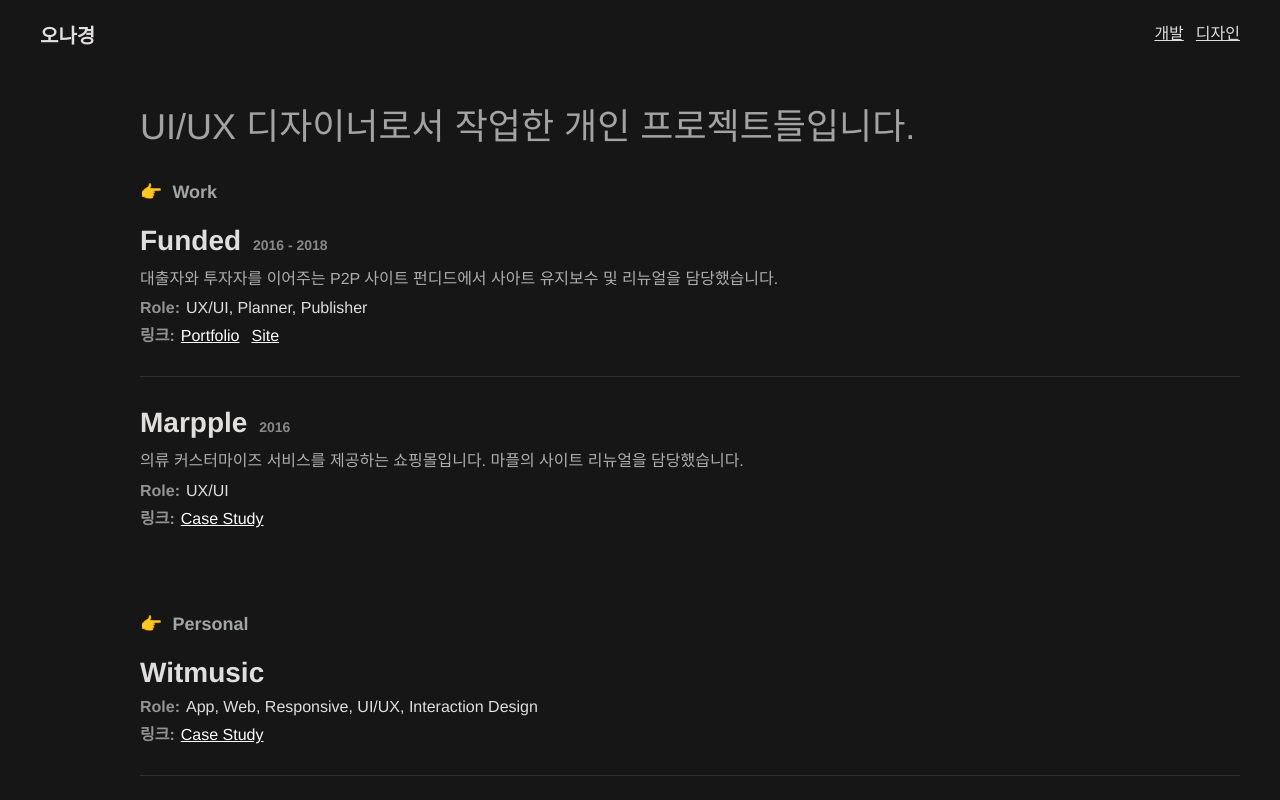
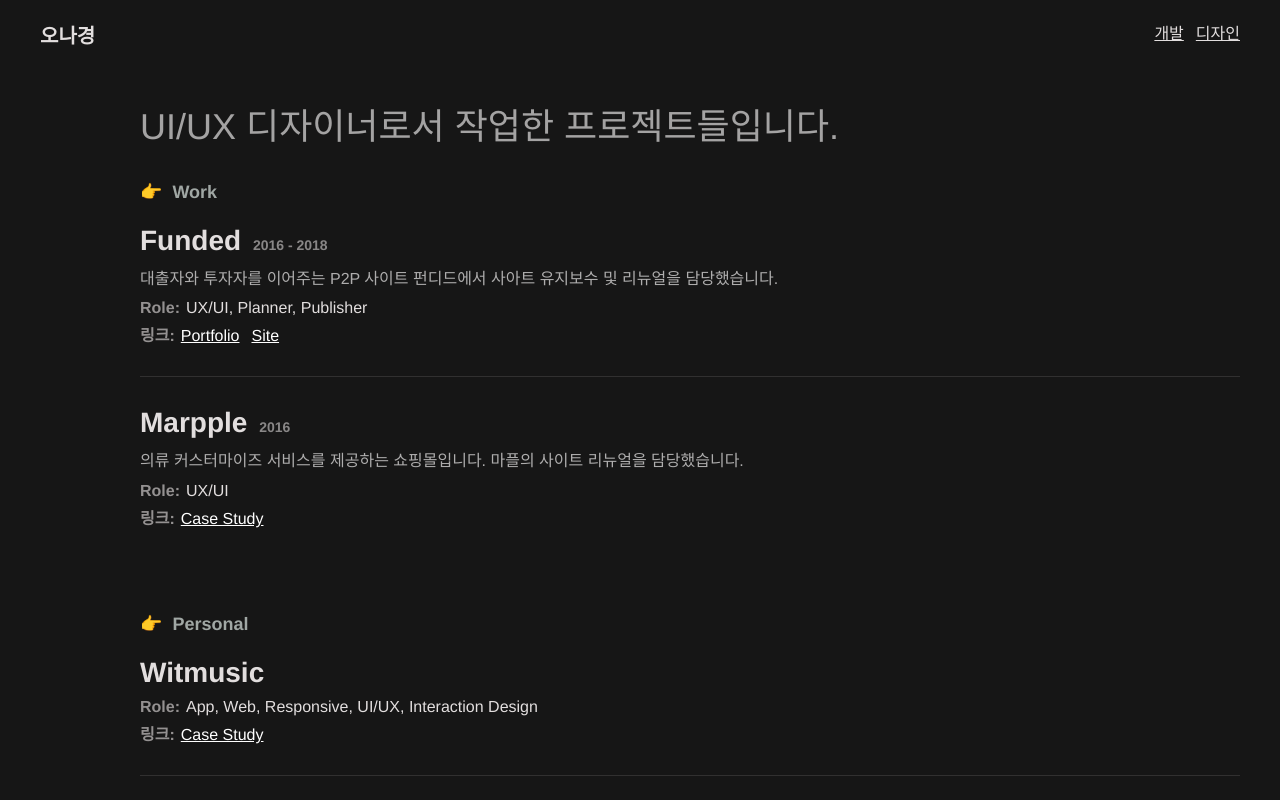
Before and after one commit to r0o0/portfolio_site, a Vue app: page /designer in a window 1280 px wide. Shown: the top 800 px of the page. Built offline with nearby package versions, Linux system fonts and the light colour scheme.

Commit message:
fix copy

```diff
--- a/src/views/Designer.vue
+++ b/src/views/Designer.vue
@@ -1,6 +1,6 @@
 <template>
   <div class="developer">
-    <h2 class="headline">UI/UX 디자이너로서 작업한 개인 프로젝트들입니다.</h2>
+    <h2 class="headline">UI/UX 디자이너로서 작업한 프로젝트들입니다.</h2>
     <div class="subcontent">
       <h3 class="subhead">Work</h3>
       <List v-bind:list-data="listWork"/>
```
